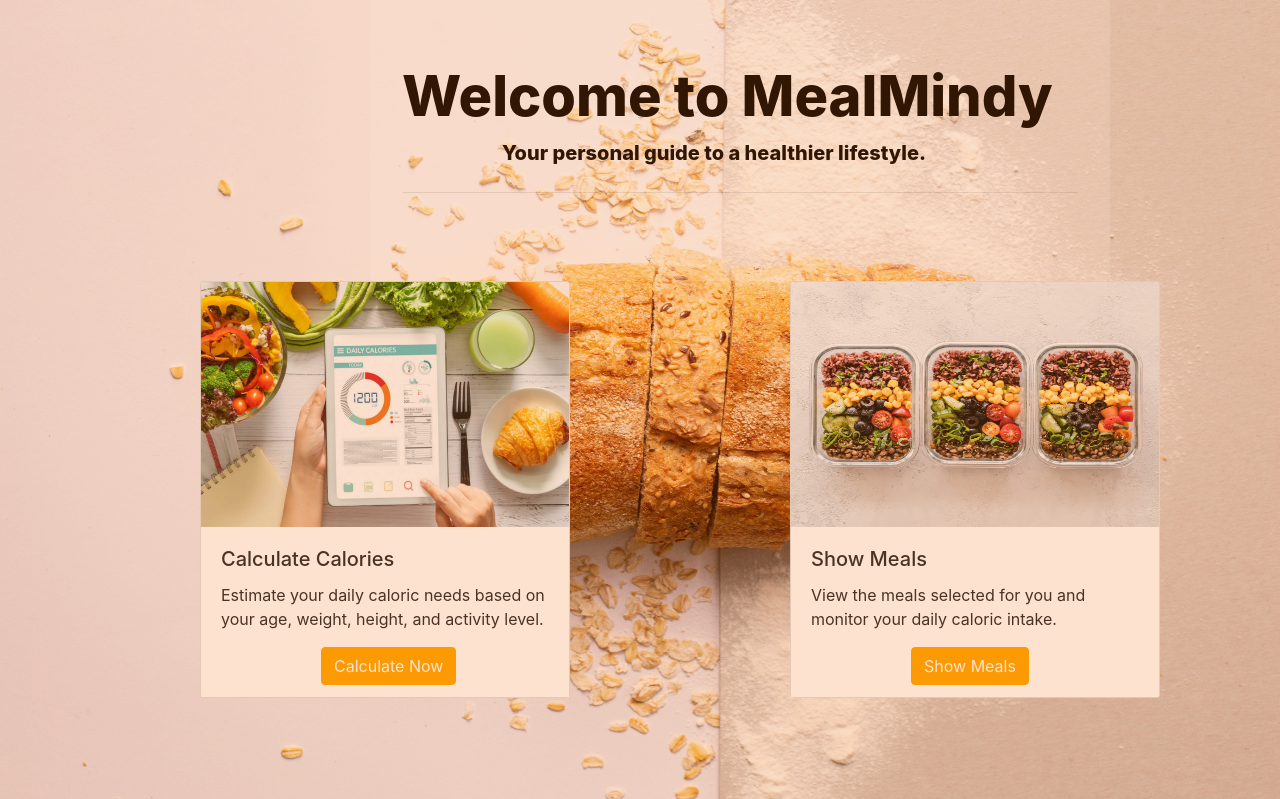
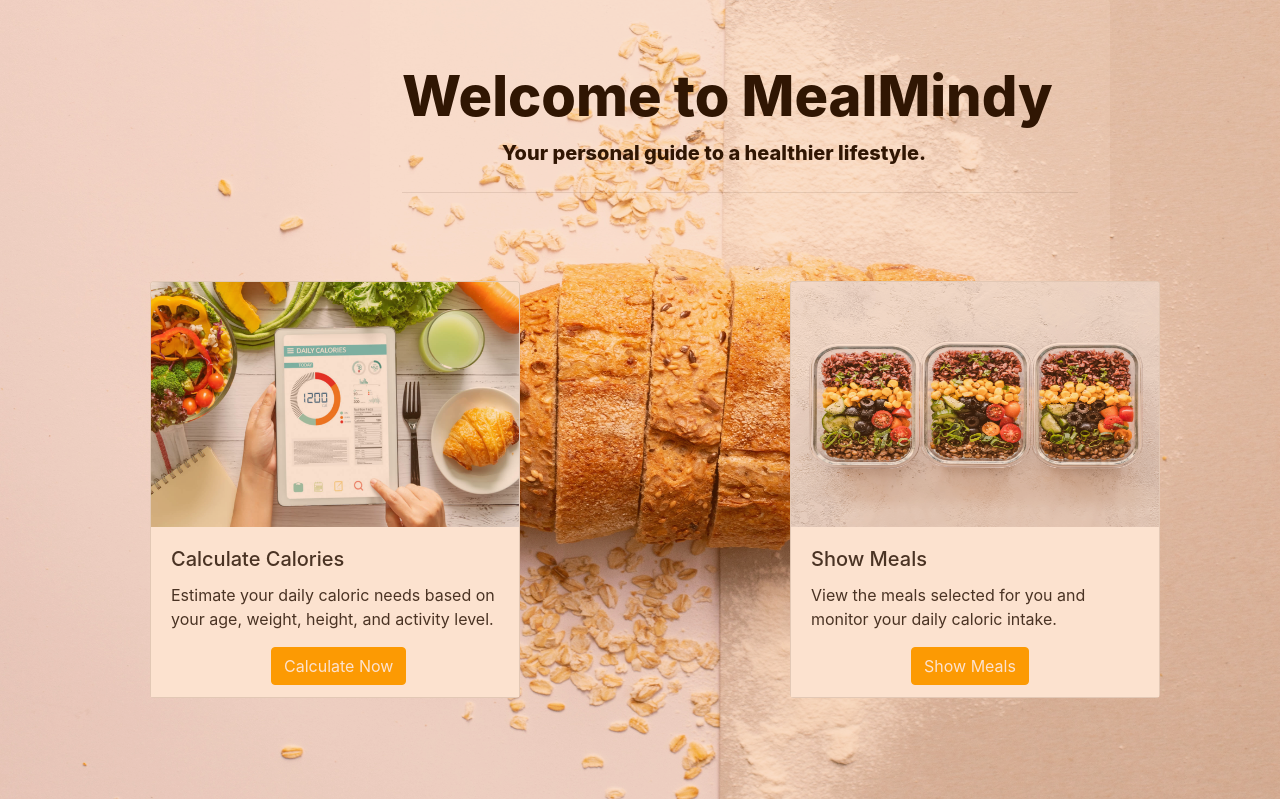
Before and after one commit to minerva-university/diet-management, a Flask app: page / in a window 1280 px wide; the page is wider, and only the part inside the window is pictured. Shown: the part 63-862 px from the top of that part. Run offline with Flask 2, Linux system fonts and the light colour scheme; the visitor is signed in with stand-in values (Sample User, id 1); data comes from the database, SQL or seed files in the repository; some libraries are stand-ins or nearby versions.

Commit message:
Update index.css
-updated the spacing of the left card in the landing page

```diff
--- a/web/static/index.css
+++ b/web/static/index.css
@@ -90,5 +90,5 @@ body {
   margin-left: 300px;
 }
 #calc_calories {
-  margin-left: 200px;
+  margin-left: 150px;
 }
```
